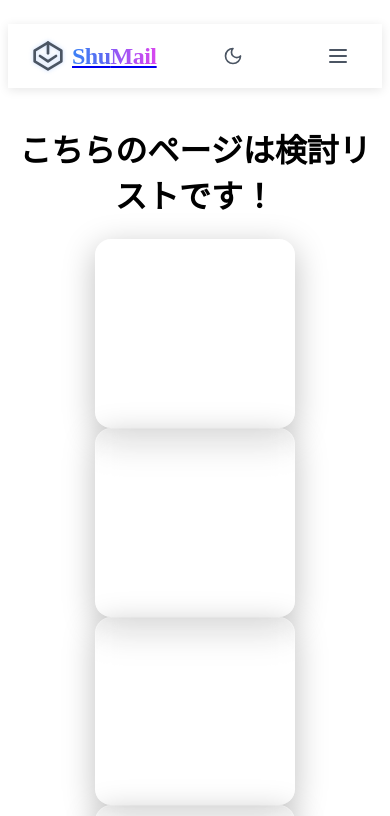
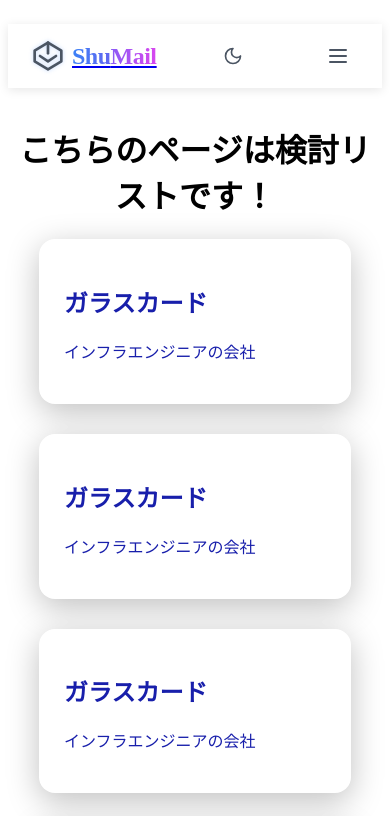
Before and after one commit to takapom/internship-helper-app, a Next.js app: page /List in a window 390 px wide. Shown: the top 816 px of the page. Built offline with nearby package versions, Linux system fonts and the light colour scheme.

Commit message:
UI修正

```diff
--- a/src/app/List/page.tsx
+++ b/src/app/List/page.tsx
@@ -2,6 +2,9 @@ import GlassCard from "@/components/GlassCard";
 import styles from "./page.module.css"
 
 export default function List (){
+    const handleList = () => {
+
+    }
     return(
         <div className={styles.container}>
             <h1 className={styles.text_list}>こちらのページは検討リストです！</h1>
@@ -9,6 +12,12 @@ export default function List (){
             <GlassCard title="ガラスカード" description="インフラエンジニアの会社" />
             <GlassCard title="ガラスカード" description="インフラエンジニアの会社" />
             <GlassCard title="ガラスカード" description="インフラエンジニアの会社" />
+            {/* <input
+            type="image"
+             src="https://encrypted-tbn0.gstatic.com/images?q=tbn:ANd9GcTAkwSXAiHBdlAPIgs1RJsbWdAIcinLhiex4Q&s"
+             className={styles.fixedIcon}
+             onClick={handleList}
+             /> */}
         </div>
     )
 }
--- a/src/components/DataGridDemo.tsx
+++ b/src/components/DataGridDemo.tsx
@@ -47,7 +47,7 @@ const rows = [
 
 export default function DataGridDemo() {
   return (
-    <Box sx={{ height: 400, width: '100%' }}>
+    <Box sx={{ height: 400, width: '70%', mx:'auto'}}>
       <DataGrid
         rows={rows}
         columns={columns}
--- a/src/components/GlassCard.module.css
+++ b/src/components/GlassCard.module.css
@@ -6,18 +6,39 @@
 }
 
 .card {
-    background: rgba(255, 255, 255, 0.1);
+    background: white;
     border-radius: 16px;
     padding: 24px;
-    color: white;
+    color: rgb(24, 31, 171);
     backdrop-filter: blur(10px);
     -webkit-backdrop-filter: blur(10px);
     box-shadow: 0 8px 32px rgba(0, 0, 0, 0.25);
     border: 1px solid rgba(255, 255, 255, 0.2);
     transition: transform 0.3s ease;
-    width: 40%;
+    width: 30%;
+    margin-bottom: 30px;
   }
 
   .card:hover {
     transform: translateY(-5px);
   }
+
+.title_text{
+  color: blue;
+}
+
+@media (max-width: 600px){
+  .card {
+    background: white;
+    border-radius: 16px;
+    padding: 24px;
+    color: rgb(24, 31, 171);
+    backdrop-filter: blur(10px);
+    -webkit-backdrop-filter: blur(10px);
+    box-shadow: 0 8px 32px rgba(0, 0, 0, 0.25);
+    border: 1px solid rgba(255, 255, 255, 0.2);
+    transition: transform 0.3s ease;
+    width: 70%;
+    margin-bottom: 30px;
+    }
+  }
```
Also changed, not shown: src/app/manegement/page.module.css (+18 -0 lines), src/app/manegement/page.tsx (+9 -0 lines), src/app/List/page.module.css (line endings or trailing spaces).
